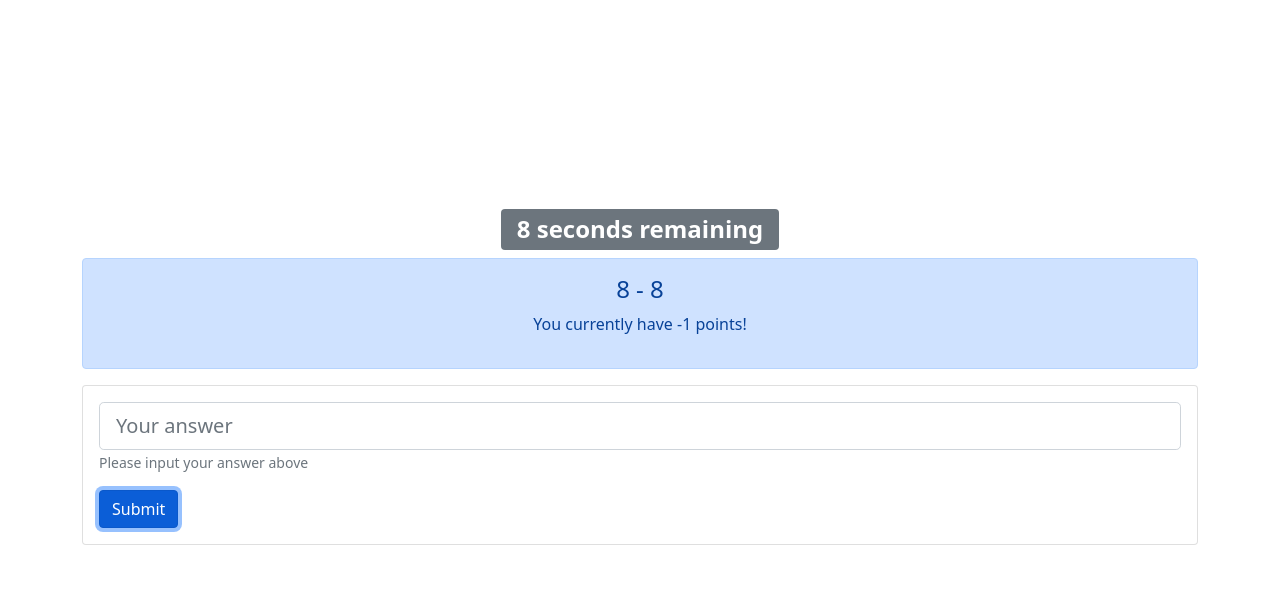
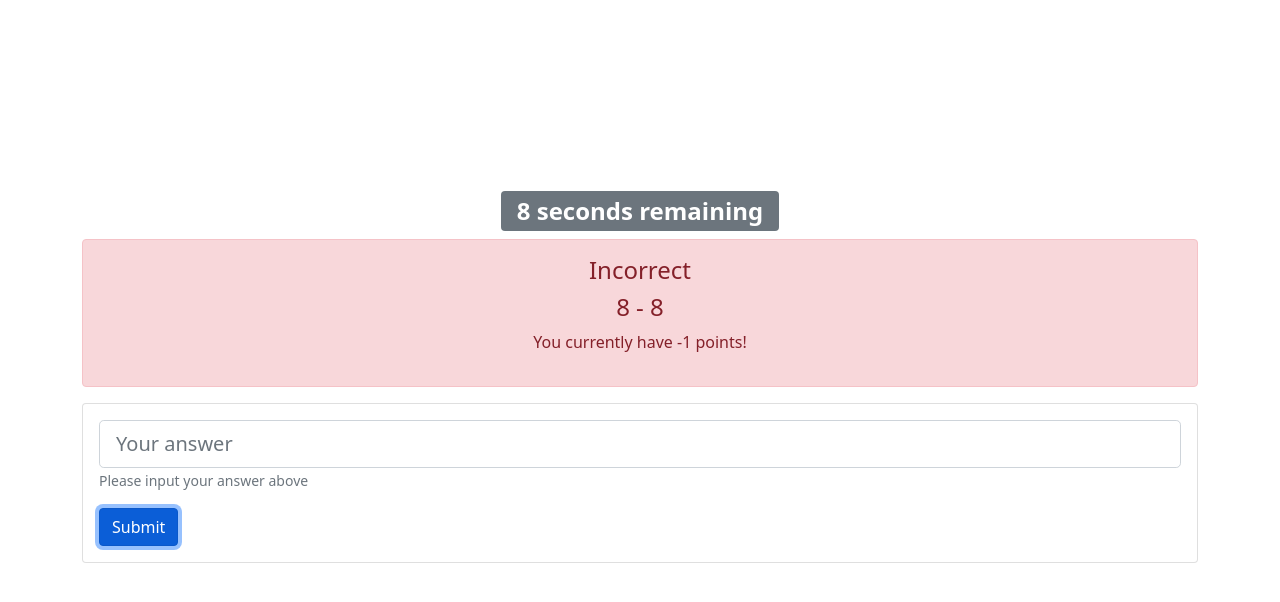
Before and after one commit to keemcodes/MathJS-API-Integration, a React (Create React App) app: page / in a window 1280 px wide. Both pictures are taken after typing "Sample" into the empty fields and a click on the button "Submit". Shown: the top 602 px of the page. Built offline with nearby package versions, Linux system fonts and the light colour scheme; no server answers; the HTML template or start-up script is replaced by a standard one.

Commit message:
conditionally rendering if answer is correct/incorrect

```diff
--- a/src/App.js
+++ b/src/App.js
@@ -24,22 +24,29 @@ function App() {
     const randomOperation = Math.floor(Math.random() * 2) + 1;
     let generatedQuestion;
     if (firstNumber >= secondNumber)
-      generatedQuestion = `${firstNumber} ${operations(randomOperation)} ${secondNumber}`;
-    else generatedQuestion = `${secondNumber} ${operations(randomOperation)} ${firstNumber}`;
-    setHistory([...history, generatedQuestion])
-    return generatedQuestion
+      generatedQuestion = `${firstNumber} ${operations(
+        randomOperation
+      )} ${secondNumber}`;
+    else
+      generatedQuestion = `${secondNumber} ${operations(
+        randomOperation
+      )} ${firstNumber}`;
+    setHistory([...history, generatedQuestion]);
+    return generatedQuestion;
   }, [history]);
 
   const [timeLeft, setTimeLeft] = useState(time);
   const [question, setQuestion] = useState(generateQuestion);
   const [points, setPoints] = useState(0);
   const [answer, setAnswer] = useState("");
+  const [correct, setCorrect] = useState();
 
   useEffect(() => {
     if (timeLeft === 0) {
       setQuestion(generateQuestion);
       setTimeLeft(time);
       setPoints((points) => points - 1);
+      setCorrect(false);
       setAnswer("");
     }
     if (!timeLeft) return;
@@ -49,7 +56,6 @@ function App() {
 
     return () => clearInterval(intervalId);
   }, [timeLeft, question, generateQuestion, points, history]);
-
 
   function operations(operation) {
     switch (operation) {
@@ -82,7 +88,13 @@ function App() {
     e.preventDefault();
     await getAnswer();
     console.log(answer, correctAnswer);
-    answer === correctAnswer ? console.log("yes") : console.log("no");
+    if (answer === correctAnswer) {
+      setCorrect(true);
+      console.log("yes");
+    } else {
+      setCorrect(false);
+      console.log("no");
+    }
     setAnswer("");
     setQuestion(generateQuestion);
     setTimeLeft(time);
@@ -97,7 +109,14 @@ function App() {
               {timeLeft != null ? " seconds remaining" : ""}
             </Badge>
           </h2>
-          <Alert variant="primary text-center">
+          <Alert variant={correct === true ? 'primary text' : `${correct != null ? 'danger' : 'primary'} text-center`}>
+            {correct != null ? (
+              <Alert.Heading>
+                {correct === true ? "Correct!" : "Incorrect"}
+              </Alert.Heading>
+            ) : (
+              ""
+            )}
             <Alert.Heading>{question}</Alert.Heading>
             <p>You currently have {points} points!</p>
           </Alert>
```
